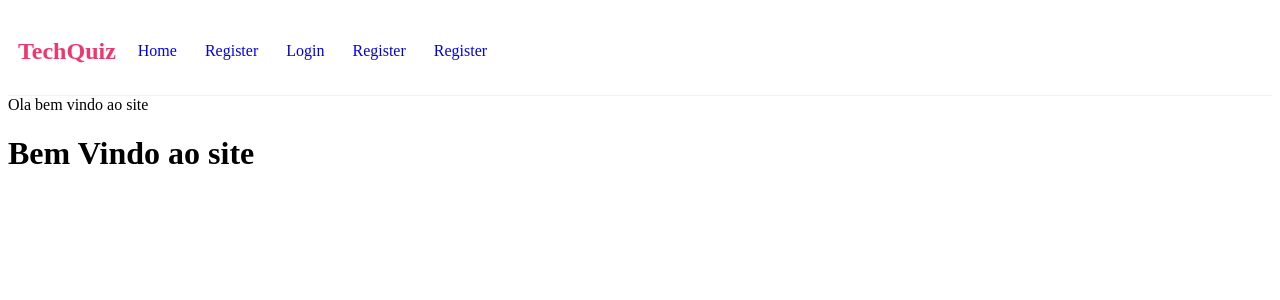
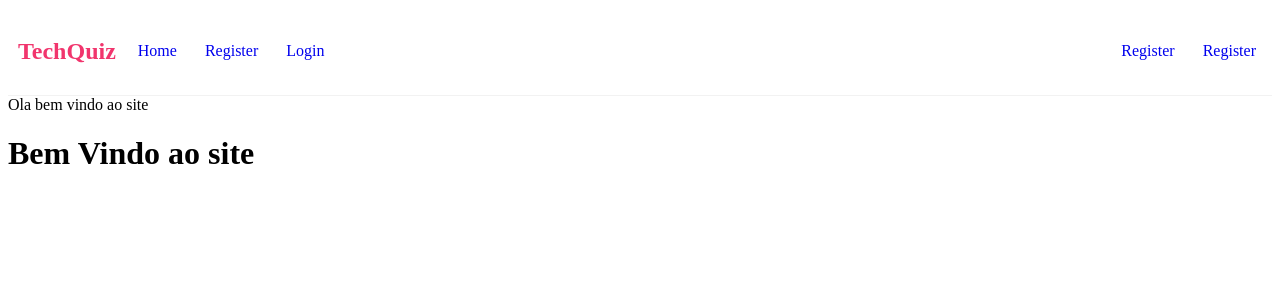
Before and after one commit to henriqueolivgp/Techquiz, a React (Create React App) app in the folder techquiz/: page / in a window 1280 px wide. Shown: the top 300 px of the page. Built offline with nearby package versions, Linux system fonts and the light colour scheme.

Commit message:
update navbar

```diff
--- a/techquiz/src/Home/NavBarH.css
+++ b/techquiz/src/Home/NavBarH.css
@@ -12,6 +12,11 @@
 .navbar .links {
   margin-left: 0;
 }
+
+.navbar .links1{
+  margin-left: auto;
+}
+
 .navbar a {
   margin-left: 16px;
   text-decoration: none;
--- a/techquiz/src/Home/NavbarH.js
+++ b/techquiz/src/Home/NavbarH.js
@@ -9,9 +9,10 @@ const NavBarH = () => {
                 <a href="/">Home</a>
                 <a href="/create">Register</a>
                 <a href="/create">Login</a>
+            </div>
+            <div className="links1">
                 <a href="/create">Register</a>
                 <a href="/create">Register</a>
-
             </div>
         </nav>
      );
```
